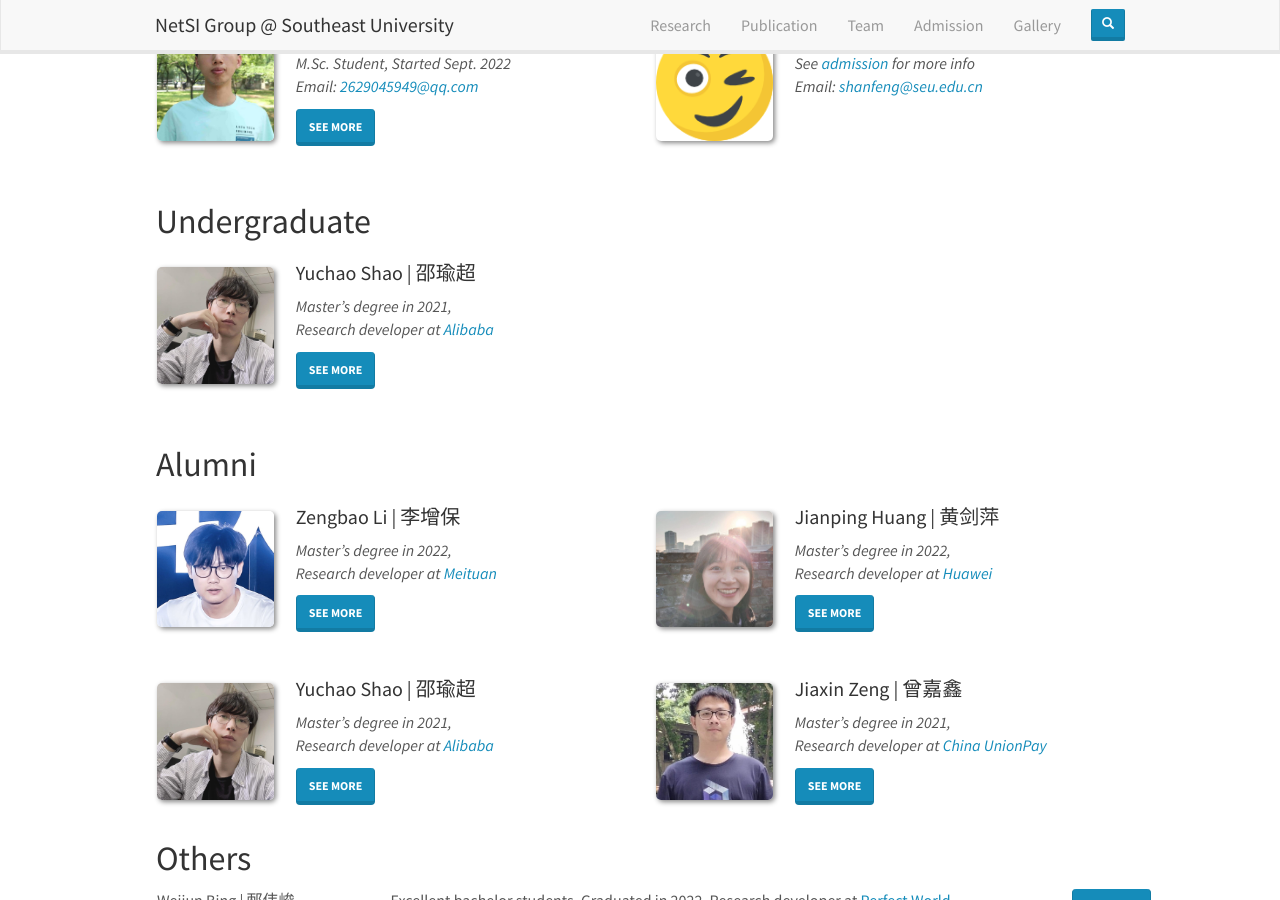
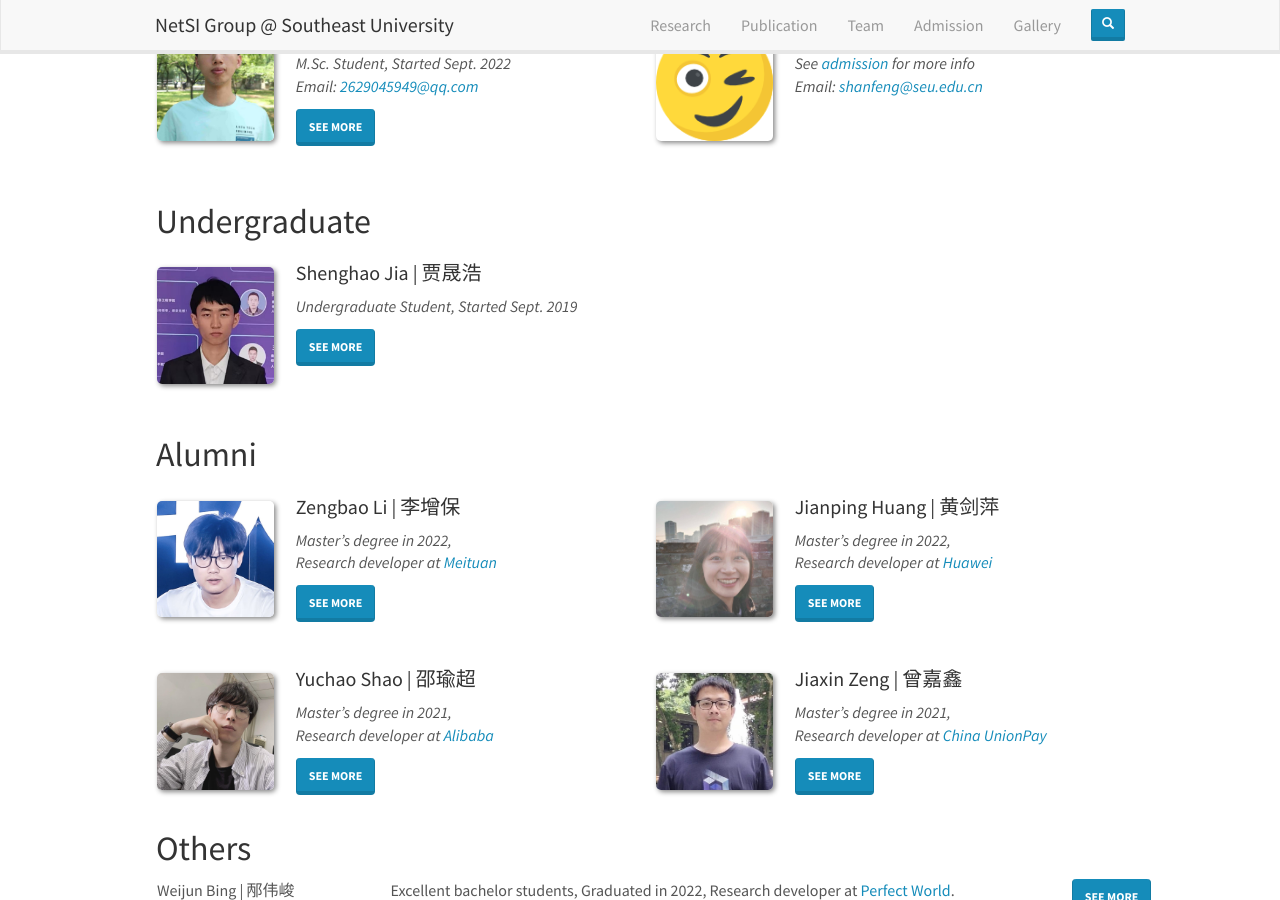
Before and after one commit to SEU-NetSI/seu-netsi.github.io, a Jekyll site: the page built from _pages/team.md, in a window 1280 px wide and 900 px high, scrolled down 1407 px. Built offline with Jekyll 4.4.1, drawn with Linux system fonts in a browser that asks for light colours; nearby versions of some CDN libraries.

Commit message:
Update undergraduate_members.yml

```diff
--- a/_data/undergraduate_members.yml
+++ b/_data/undergraduate_members.yml
@@ -5,18 +5,17 @@
 #  link:
 #  education:
 
-- name: Yuchao Shao
-  chinese: 邵瑜超
-  id: shaoyuchao1
-  photo: shaoyuchao.jpeg
-  info: Master's degree in 2021,<br> Research developer at <a href='https://www.alibabagroup.com/' target='_blank'>Alibaba</a>
-  email: yuchaoshao@seu.edu.cn
-  link: https://github.com/YuchaoS
+- name: Shenghao Jia
+  chinese: 贾晟浩
+  id: jiashenghao
+  photo: jiashenghao.jpg
+  info: Undergraduate Student, Started Sept. 2019
+  email: 213192223@seu.edu.cn
+  link: https://github.com/ShenghaoJia
   education:
-    - "<b>2018.09 ~ 2021.06:</b> M.Sc, <a href='https://cyber.seu.edu.cn/' target='_blank'>School of Cyber Science and Engineering</a>, <a href='https://www.seu.edu.cn/' target='_blank'>Southeast University</a>, China"
-    - "<b>2014.09 ~ 2018.06:</b> B.Sc, <a href='http://computer.hdu.edu.cn/' target='_blank'>Computer and Software School</a>, <a href='http://www.hdu.edu.cn/' target='_blank'>Hangzhou Dianzi University</a>, China"
+    - "<b>2021.09 ~ Now:</b> Undergraduate, <a href='https://cse.seu.edu.cn/main.htm' target='_blank'>School of Computer Science and Engineering</a>, <a href='https://www.seu.edu.cn/' target='_blank'>Southeast University</a>, China"
   interest:
-    - "<b>Flying Ad Hoc Network</b>"
-    - "<b>Distributed System</b>"
+    - "<b>Wireless Communication</b>"
+    - "<b>Artificial Intelligence</b>"
   correspondence:
-    - "<b>Github:</b> <a href='https://github.com/YuchaoS' target='_blank'>https://github.com/YuchaoS</a>"
+    - "<b>Github:</b> <a href='https://github.com/ShenghaoJia' target='_blank'>https://github.com/ShenghaoJia</a>"
```
